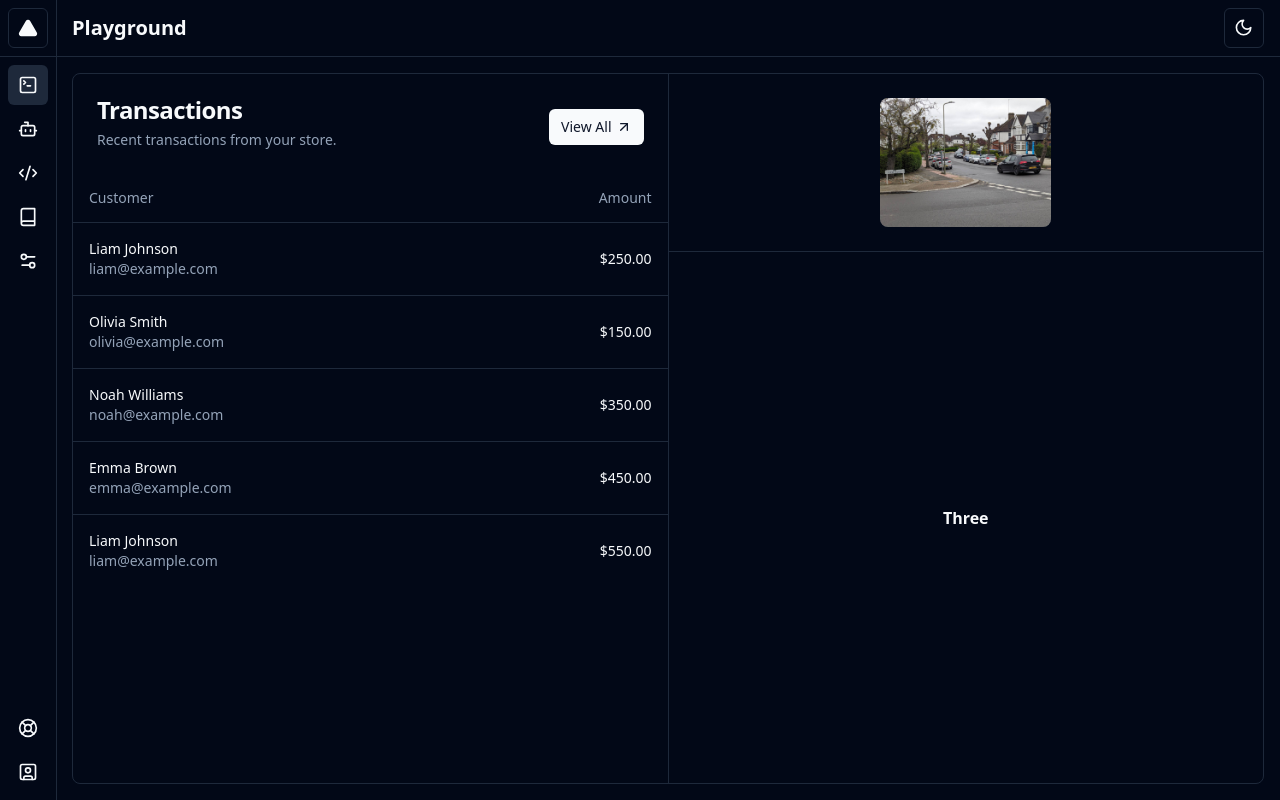
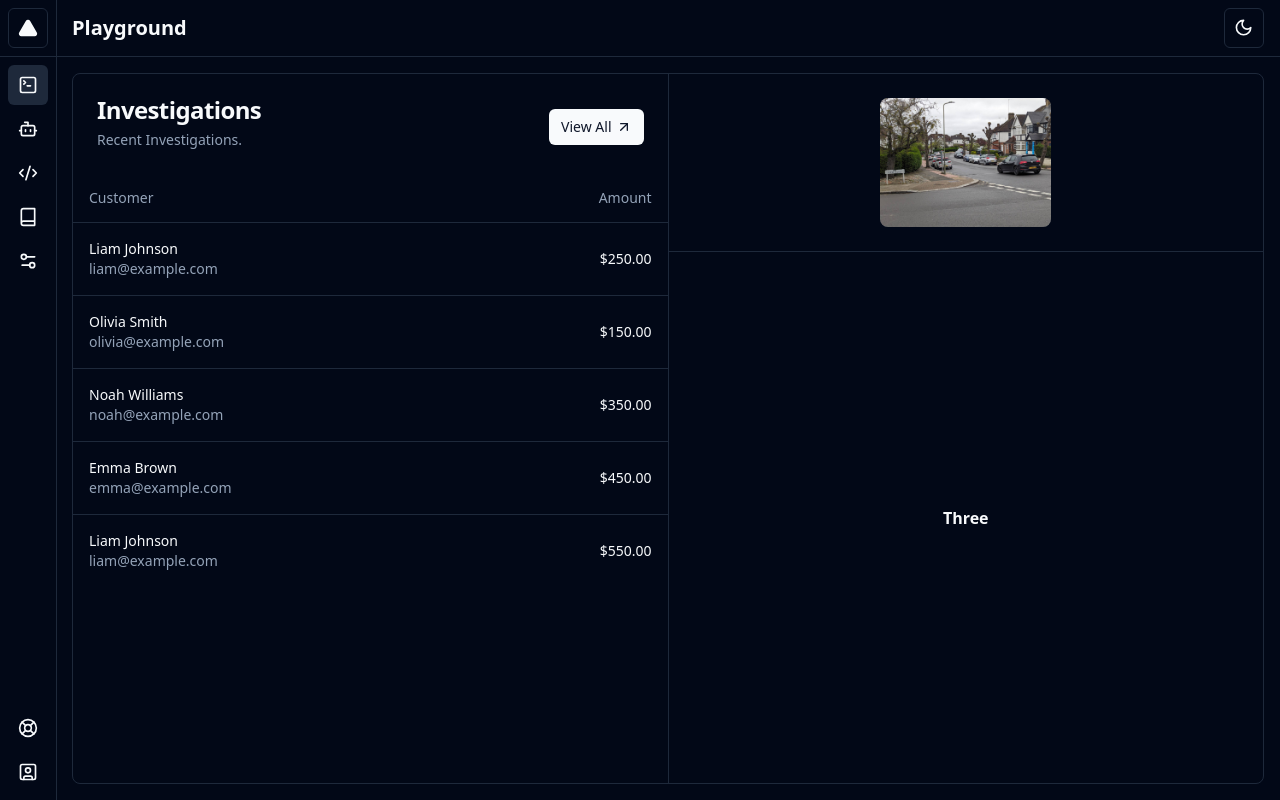
Before and after one commit to acowusu/fyp, a React (Vite) app in the folder frontend/: page /dashboard in a window 1280 px wide. Built offline with nearby package versions, Linux system fonts and the light colour scheme.

Commit message:
Update image preview component and dashboard page

```diff
--- a/frontend/src/pages/dashboard-page.tsx
+++ b/frontend/src/pages/dashboard-page.tsx
@@ -34,13 +34,13 @@ import {
 
       <CardHeader className="flex flex-row items-center">
         <div className="grid gap-2">
-          <CardTitle>Transactions</CardTitle>
+          <CardTitle>Investigations</CardTitle>
           <CardDescription>
-            Recent transactions from your store.
+            Recent Investigations.
           </CardDescription>
         </div>
         <Button asChild size="sm" className="ml-auto gap-1">
-          <Link href="#">
+          <Link to="/">
             View All
             <ArrowUpRight className="h-4 w-4" />
           </Link>
```
Also changed, not shown: frontend/src/components/ui/image-preview.tsx (+2 -8 lines).
